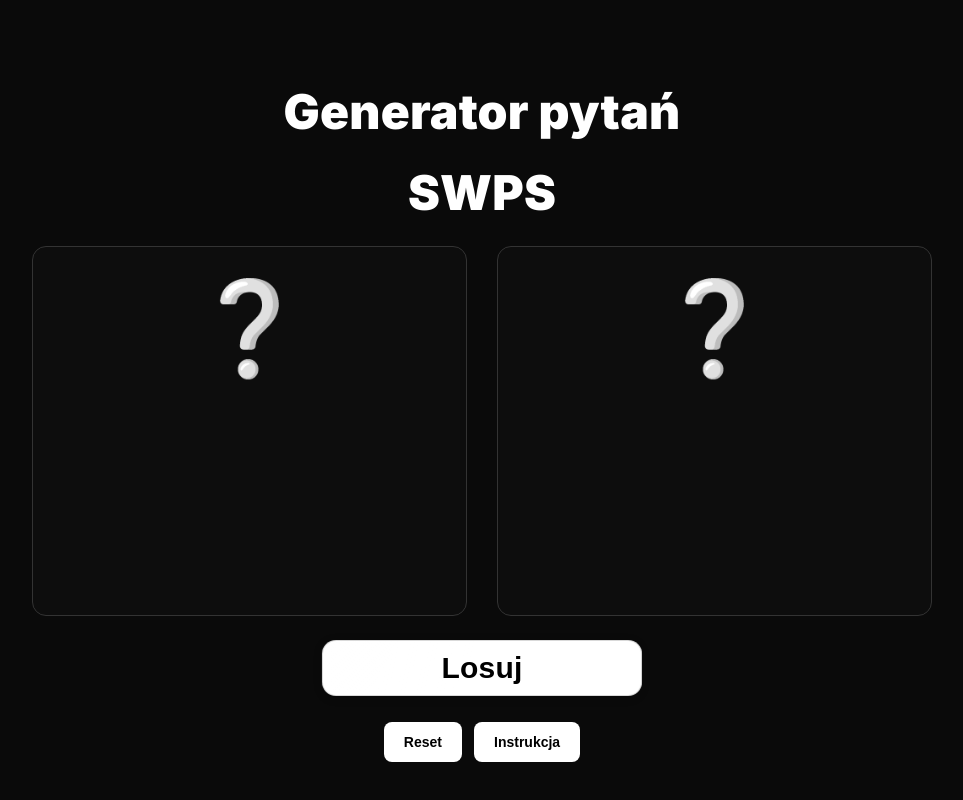
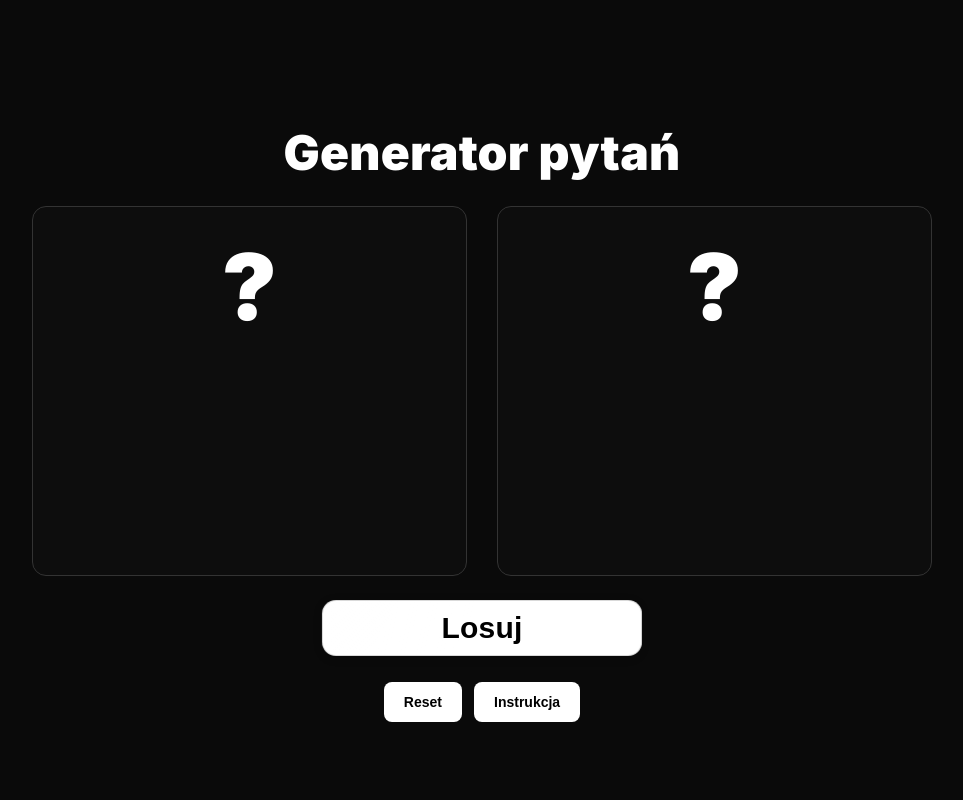
Before and after one commit to Sayukoo/generator-pytan-swps, a plain HTML site: page index.html in a window 1280 px wide. Shown: the whole page, without its empty margins (158-1121 px from the left). Drawn offline with Linux system fonts and the light colour scheme.

Commit message:
Update index.html

```diff
--- a/index.html
+++ b/index.html
@@ -13,14 +13,13 @@
 <body>
   <div class="app">
     <h1 class="app-title">Generator pytań </h1>
-    <h1 class="app-title">SWPS</h1>
     <div class="cards">
       <div class="card">
-        <div class="num" id="numA"> ❔ </div>
+        <div class="num" id="numA"> ? </div>
         <div class="question" id="qA">  </div>
       </div>
       <div class="card">
-        <div class="num" id="numB">❔ </div>
+        <div class="num" id="numB"> ? </div>
         <div class="question" id="qB"></div>
       </div>
     </div>
```
